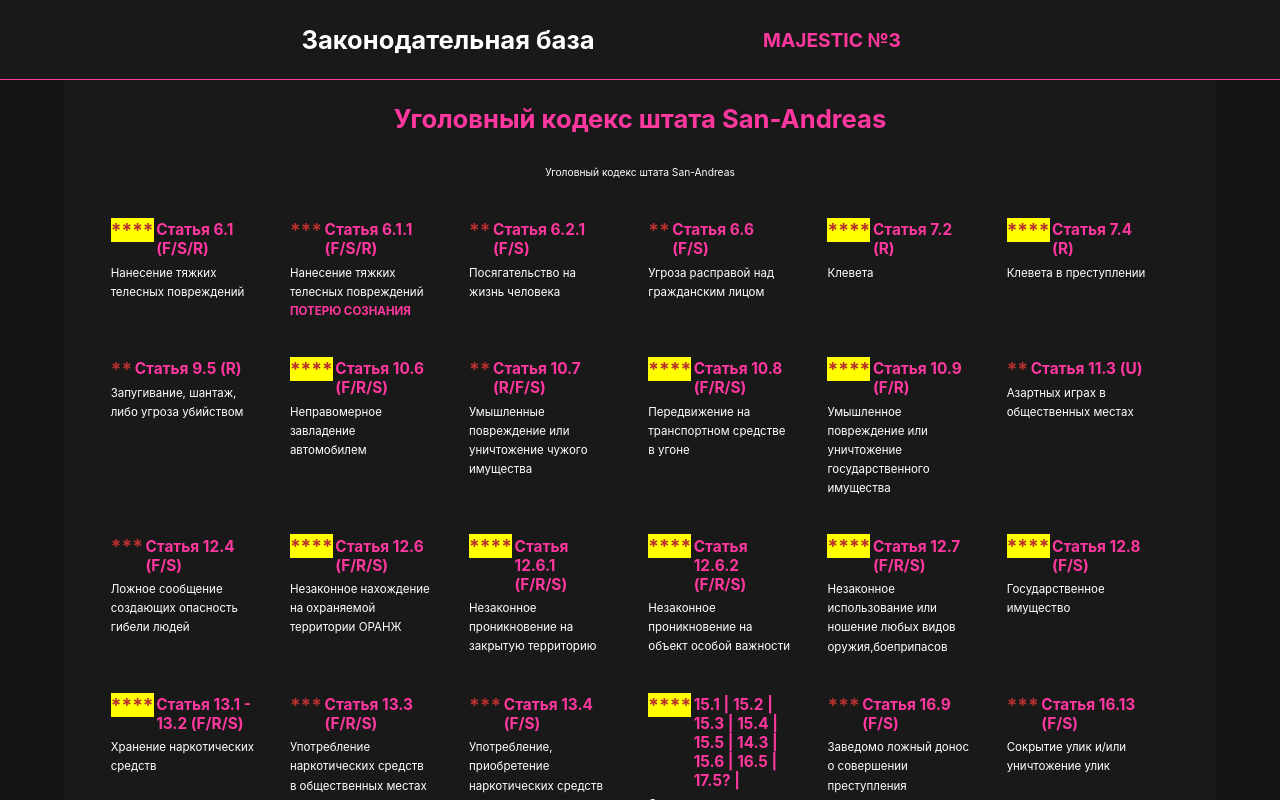
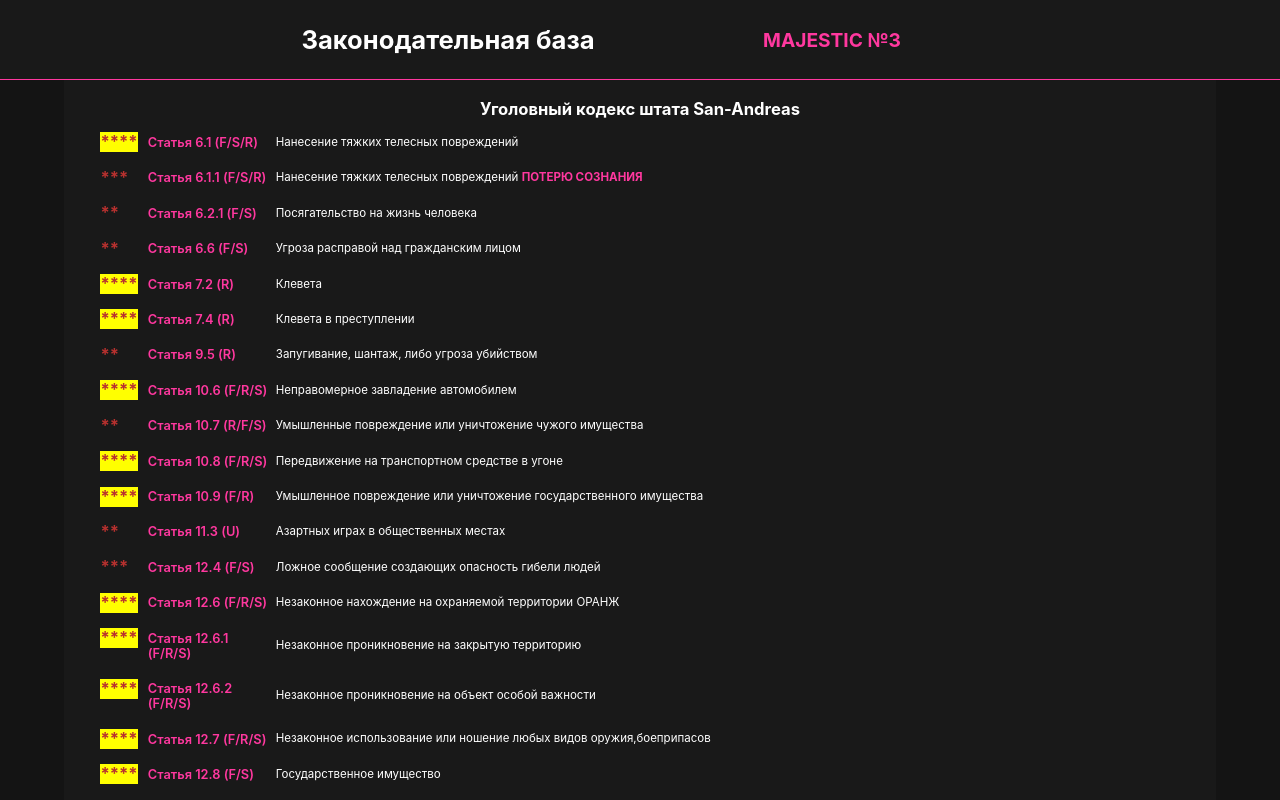
Before and after one commit to VladislavMac/majestic_3, a plain HTML site: page index.html in a window 1280 px wide. Drawn offline with Linux system fonts and the light colour scheme.

Commit message:
new design

```diff
--- a/scripts/ArticleList.js
+++ b/scripts/ArticleList.js
@@ -579,7 +579,7 @@ const articlesList =
         parent: `ak`
     },
     {
-        level: '***',
+        level: '****',
         name: `Статья 3.12.`,
         title: `Оружие/броник в открытом виде`,
         desc: `Ношение гражданским лицом холодного или огнестрельного оружия в открытом виде или открытые ношение легкого бронежилета в государственных учреждениях и общественных местах.
--- a/scripts/Categories.js
+++ b/scripts/Categories.js
@@ -23,17 +23,19 @@ class Categories{
                 </div>
             </header>
 
-            <div class="wrappers-wrapper-desc">
-                <div class="wrappers-wrapper-desc-desc">
-                    <p class="wrappers-wrapper-desc-desc_desc">
-                        ${this.desc}
-                    </p>
-                </div>
-            </div>
+
 
             <div class="wrappers-wrapper-articles">
             </div>
         `
+        // <div class="wrappers-wrapper-desc">
+        //     <div class="wrappers-wrapper-desc-desc">
+        //         <p class="wrappers-wrapper-desc-desc_desc">
+        //             ${this.desc}
+        //         </p>
+        //     </div>
+        // </div>
+
         this.articles = this.categorie.querySelector('.wrappers-wrapper-articles');
         this.header   = this.categorie.querySelector('.wrappers-wrapper-header');
 
--- a/scss/style.scss
+++ b/scss/style.scss
@@ -99,23 +99,23 @@ body, html{
 
         &-header{
             width: 100%;
-            height: 5vh;
+            height: 4vh;
 
             display: flex;
             justify-content: center;
             align-items: center;
 
-            padding: 2vw;
+            padding: 1vw;
 
             cursor: pointer;
             &-title{
                 &_title{
-                    font-size: 2vw;
-                    color: $focusColor;
+                    font-size: 1.3vw;
+                    color: $descColor;
                     transition: 300ms;
                 }
                 &_title:hover{
-                    color: $descColor;
+                    color: $focusColor;
                 }
             }
         }
@@ -141,13 +141,15 @@ body, html{
             overflow: hidden;
             transition: 300ms;
             &-arcticle{
-                width: 14vw;
-                min-height: 5vh;
+                width: 100%;
+                min-height: 2vh;
 
-                padding: 1.3vw;
+                padding: 0.5vw;
 
                 display: flex;
-                flex-direction: column;
+                justify-content: left;
+                align-items: center;
+                // flex-direction: column;
                 transition: 300ms;
 
                 cursor: pointer;
@@ -161,13 +163,15 @@ body, html{
                     &_level{
                         font-weight: bold;
                         color: $superFocusColor;
-                        font-size: 1.5vw;
+                        font-size: 1.3vw;
+                        width: 3.5vw;
                     }
                     &_name{
                         padding: 0.2vw;
-                        font-weight: bold;
+                        font-weight: 600;
                         color: $focusColor;
-                        font-size: 1.2vw;
+                        font-size: 1vw;
+                        width: 10vw;
                     }
                     &_name:hover{
                         transition: 300ms;
@@ -249,7 +253,7 @@ body, html{
             &_name{
                 color: $focusColor;
                 font-weight: bold;
-                font-size: 3vw;
+                font-size: 2vw;
             }
         }
         &-desc{
```
Also changed, not shown: scss/style.css, 1 other file.
